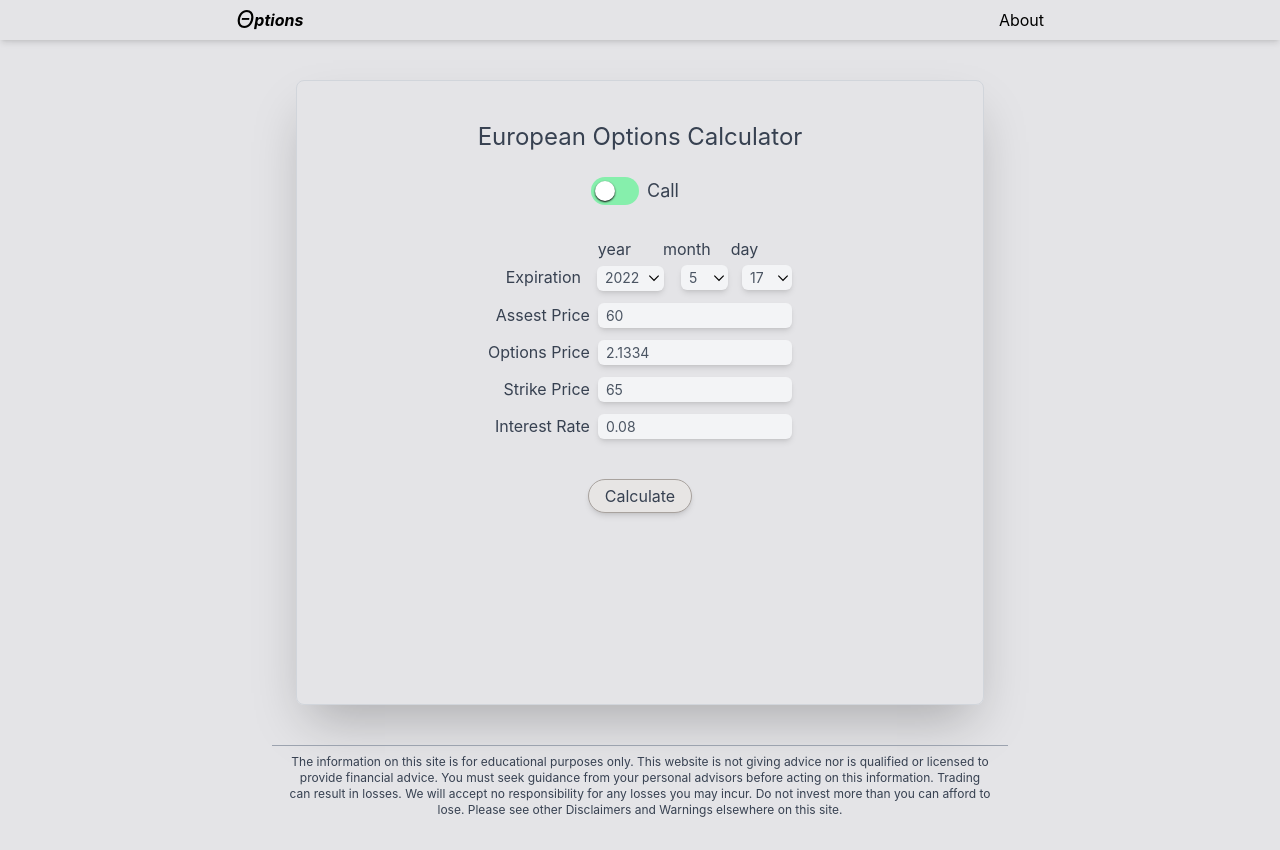
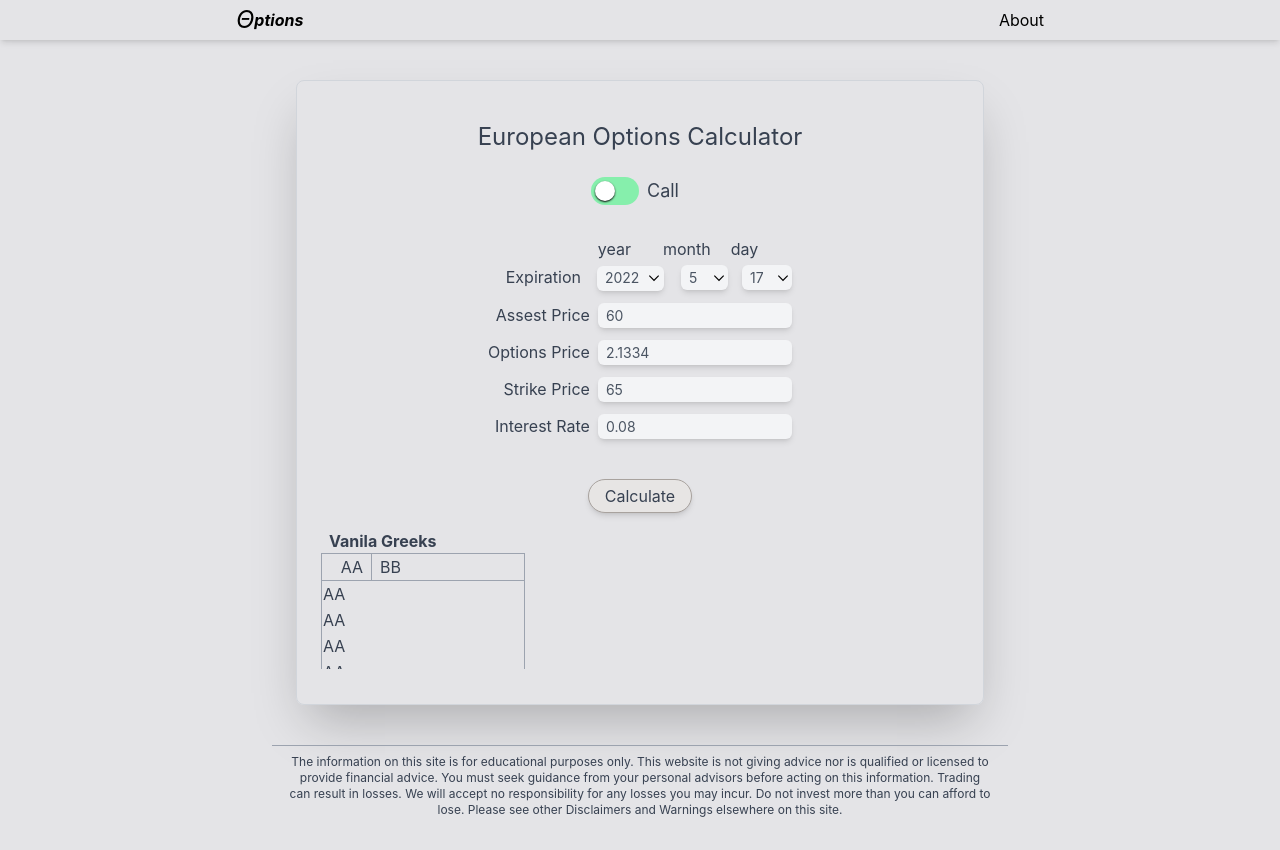
Before and after one commit to marcos-brasil/options-calculator, a Next.js app: page / in a window 1280 px wide. Built offline with nearby package versions, Linux system fonts and the light colour scheme.

Commit message:
basic table setup

```diff
--- a/pages/calculator/index.tsx
+++ b/pages/calculator/index.tsx
@@ -14,8 +14,46 @@ export default function Calculator() {
         European Options Calculator
       </h1>
 
-      <div className="flex flex-col items-center w-full h-full p-2 ">
+      <div className=" w-full h-full p-2 ">
         <EuropeanFormFields />
+        <div className="w-[220px] mt-4 pl-4 h-[140px] overflow-auto">
+          <table className="w-full border border-gray-400">
+            <caption className=" font-bold text-left pl-2">
+              Vanila Greeks
+            </caption>
+
+            <tbody className="border border-gray-400">
+              <tr className="border border-gray-400">
+                <td className="border border-gray-400 w-[50px] text-right pr-2">AA</td>
+                <td className="pl-2">BB</td>
+              </tr>
+              <tr>
+                <td>AA</td>
+              </tr>
+              <tr>
+                <td>AA</td>
+              </tr>
+              <tr>
+                <td>AA</td>
+              </tr>
+              <tr>
+                <td>AA</td>
+              </tr>
+              <tr>
+                <td>AA</td>
+              </tr>
+              <tr>
+                <td>AA</td>
+              </tr>
+              <tr>
+                <td>AA</td>
+              </tr>
+              <tr>
+                <td>AA</td>
+              </tr>
+            </tbody>
+          </table>
+        </div>
       </div>
     </div>
   );
```
